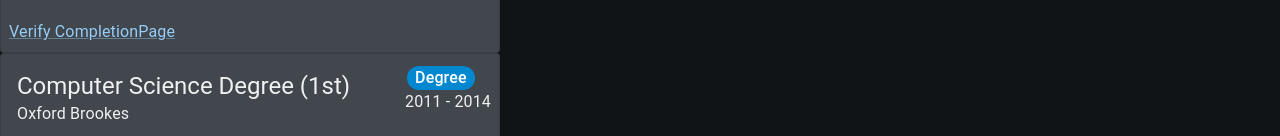
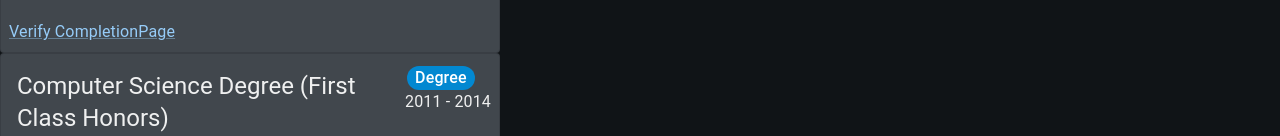
Before and after one commit to yonHolmes/portfolio, a Next.js app: page /portfolio/education in a window 1280 px wide. Shown: the part 807-943 px from the top of the page. Built offline with nearby package versions, Linux system fonts and the light colour scheme; what @mui/material-nextjs would draw is missing.

Commit message:
chore: Update the "1st" to "First Class Honors"
This is what it says on my Degree

```diff
--- a/src/consts/educationConsts.ts
+++ b/src/consts/educationConsts.ts
@@ -101,7 +101,7 @@ export const education: Record<string, EducationInfo> = {
     dateStr: 'May 2024',
   },
   computerScienceDegree: {
-    education: 'Computer Science Degree (1st)',
+    education: 'Computer Science Degree (First Class Honors)',
     subText: 'Oxford Brookes',
     type: educationType.degree,
     date: new Date('2014-06-05'),
```
